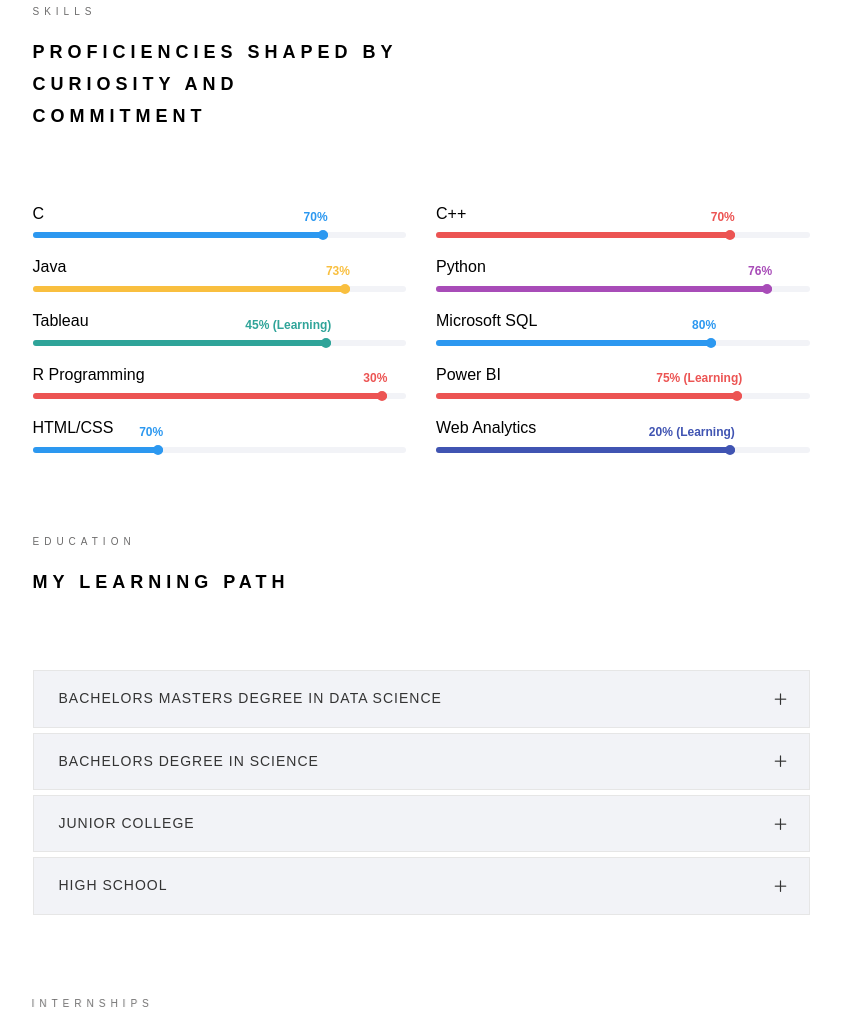
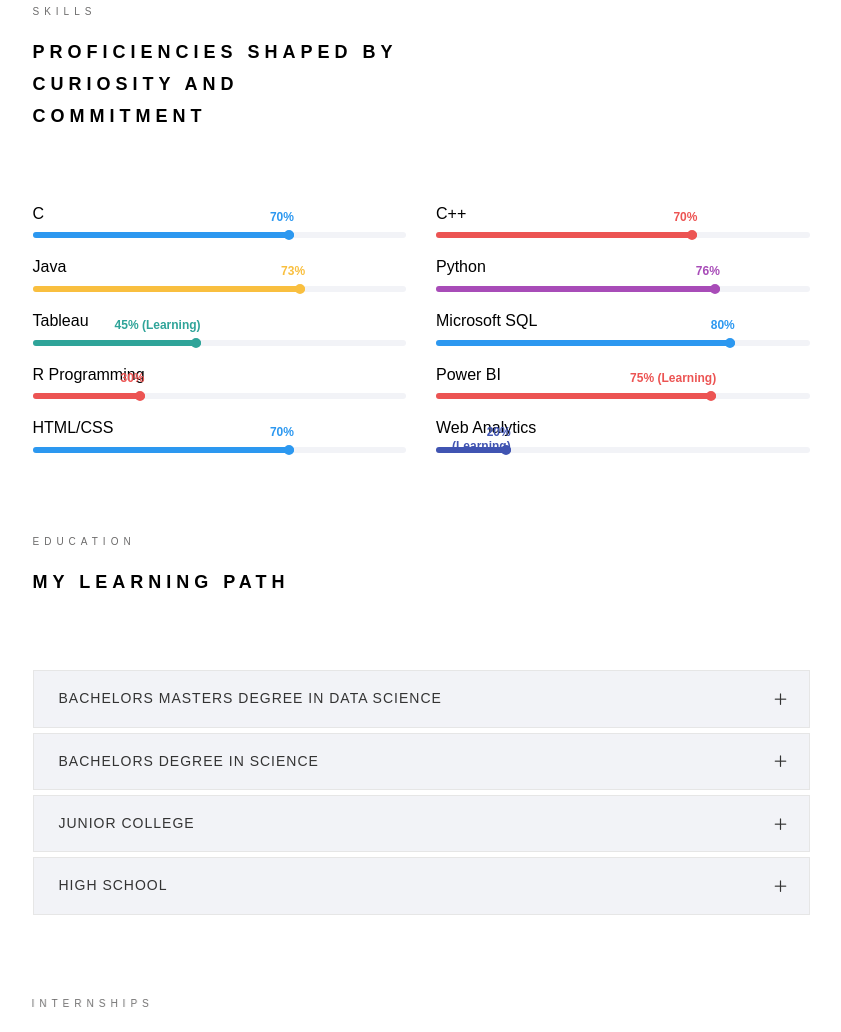
Before and after one commit to nishitabala/Christ_University_Student_Profile, a plain HTML site: page index.html in a window 1280 px wide. Shown: the part 1455-2487 px from the top of the page, without its empty margins (369-1210 px from the left). Drawn offline with Linux system fonts and the light colour scheme; a web font is replaced by a local one.

Commit message:
Update index.html

```diff
--- a/index.html
+++ b/index.html
@@ -257,7 +257,7 @@
 									<h3>C</h3>
 									<div class="progress">
 										<div class="progress-bar color-1" role="progressbar" aria-valuenow="79"
-											aria-valuemin="0" aria-valuemax="100" style="width:79%">
+											aria-valuemin="0" aria-valuemax="100" style="width:70%">
 											<span>70%</span>
 										</div>
 									</div>
@@ -269,7 +269,7 @@
 									<h3>C++</h3>
 									<div class="progress">
 										<div class="progress-bar color-2" role="progressbar" aria-valuenow="80%"
-											aria-valuemin="0" aria-valuemax="100" style="width:80%">
+											aria-valuemin="0" aria-valuemax="100" style="width:70%">
 											<span>70%</span>
 										</div>
 									</div>
@@ -281,7 +281,7 @@
 									<h3>Java</h3>
 									<div class="progress">
 										<div class="progress-bar color-3" role="progressbar" aria-valuenow="85"
-											aria-valuemin="0" aria-valuemax="100" style="width:85%">
+											aria-valuemin="0" aria-valuemax="100" style="width:73%">
 											<span>73%</span>
 										</div>
 									</div>
@@ -293,7 +293,7 @@
 									<h3>Python</h3>
 									<div class="progress">
 										<div class="progress-bar color-4" role="progressbar" aria-valuenow="90"
-											aria-valuemin="0" aria-valuemax="100" style="width:90%">
+											aria-valuemin="0" aria-valuemax="100" style="width:76%">
 											<span>76%</span>
 										</div>
 									</div>
@@ -305,7 +305,7 @@
 									<h3>Tableau</h3>
 									<div class="progress">
 										<div class="progress-bar color-5" role="progressbar" aria-valuenow="80"
-											aria-valuemin="0" aria-valuemax="100" style="width:80%">
+											aria-valuemin="0" aria-valuemax="100" style="width:45%">
 											<span>45% (Learning)</span>
 										</div>
 									</div>
@@ -317,7 +317,7 @@
 									<h3>Microsoft SQL</h3>
 									<div class="progress">
 										<div class="progress-bar color-1" role="progressbar" aria-valuenow="75"
-											aria-valuemin="0" aria-valuemax="100" style="width:75%">
+											aria-valuemin="0" aria-valuemax="100" style="width:80%">
 											<span>80%</span>
 										</div>
 									</div>
@@ -329,7 +329,7 @@
 									<h3>R Programming</h3>
 									<div class="progress">
 										<div class="progress-bar color-2" role="progressbar" aria-valuenow="95"
-											aria-valuemin="0" aria-valuemax="100" style="width:95%">
+											aria-valuemin="0" aria-valuemax="100" style="width:30%">
 											<span>30%</span>
 										</div>
 									</div>
@@ -341,7 +341,7 @@
 									<h3>Power BI</h3>
 									<div class="progress">
 										<div class="progress-bar color-2" role="progressbar" aria-valuenow="82"
-											aria-valuemin="0" aria-valuemax="100" style="width:82%">
+											aria-valuemin="0" aria-valuemax="100" style="width:75%">
 											<span>75% (Learning)</span>
 										</div>
 									</div>
@@ -353,7 +353,7 @@
 									<h3>HTML/CSS</h3>
 									<div class="progress">
 										<div class="progress-bar color-1" role="progressbar" aria-valuenow="35"
-											aria-valuemin="0" aria-valuemax="100" style="width:35%">
+											aria-valuemin="0" aria-valuemax="100" style="width:70%">
 											<span>70%</span>
 										</div>
 									</div>
@@ -365,7 +365,7 @@
 									<h3>Web Analytics</h3>
 									<div class="progress">
 										<div class="progress-bar color-6" role="progressbar" aria-valuenow="80"
-											aria-valuemin="0" aria-valuemax="100" style="width:80%">
+											aria-valuemin="0" aria-valuemax="100" style="width:20%">
 											<span>20% (Learning)</span>
 										</div>
 									</div>
```
